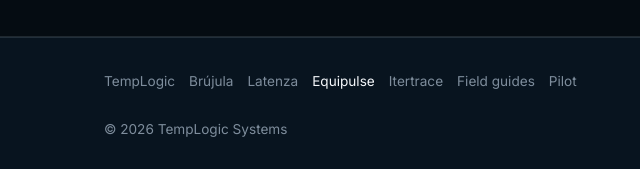
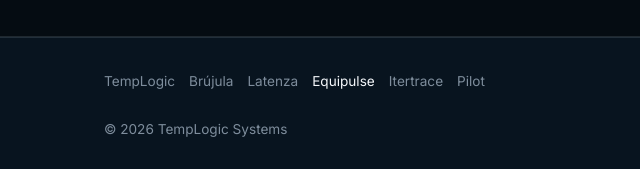
Before and after one commit to fernandezgnaro42-bot/templogicsystems-web, a plain HTML site: page equipulse/index.html in a window 1280 px wide. Shown: the part 4015-4184 px from the top of the page, 0-640 px from the left. Drawn offline with Linux system fonts and the light colour scheme.

Commit message:
Equipulse page: menu without field guides

```diff
--- a/equipulse/index.html
+++ b/equipulse/index.html
@@ -232,7 +232,7 @@ footer .family{display:flex;flex-wrap:wrap;gap:8px 14px;width:100%;padding-botto
 </main>
 <footer>
   <div class="wrap">
-    <nav class="family" aria-label="TempLogic"><a href="/">TempLogic</a><a href="/brujula/">Brújula</a><a href="/latenza/">Latenza</a><a href="/equipulse/" aria-current="page">Equipulse</a><a href="/itertrace/">Itertrace</a><a href="/field-guides">Field guides</a><a href="/pilot-program">Pilot</a></nav>
+    <nav class="family" aria-label="TempLogic"><a href="/">TempLogic</a><a href="/brujula/">Brújula</a><a href="/latenza/">Latenza</a><a href="/equipulse/" aria-current="page">Equipulse</a><a href="/itertrace/">Itertrace</a><a href="/pilot-program">Pilot</a></nav>
     <span>© <span id="yr">2026</span> TempLogic Systems</span>
     <span><a href="https://templogicsystems.com/">templogicsystems.com</a></span>
   </div>
```
